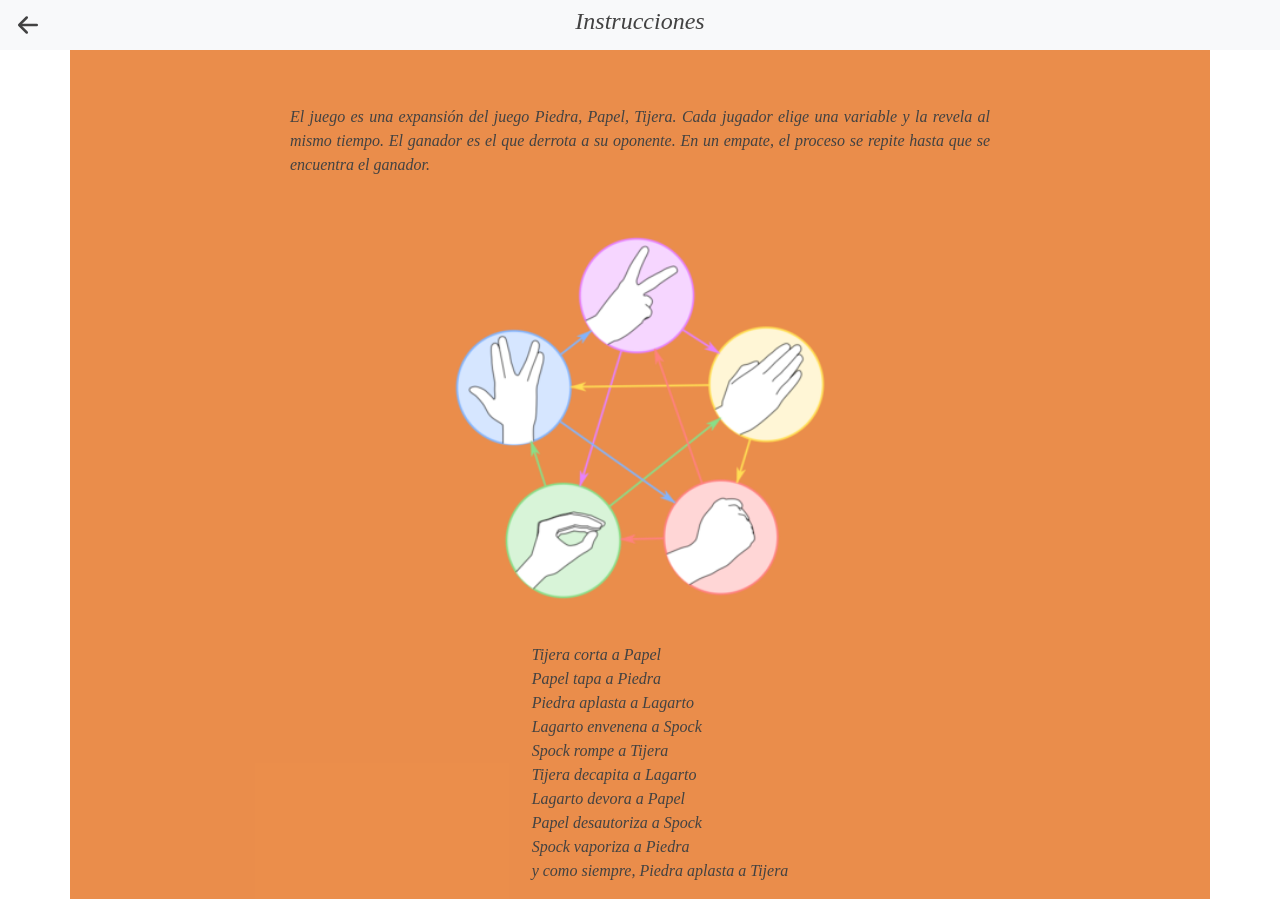
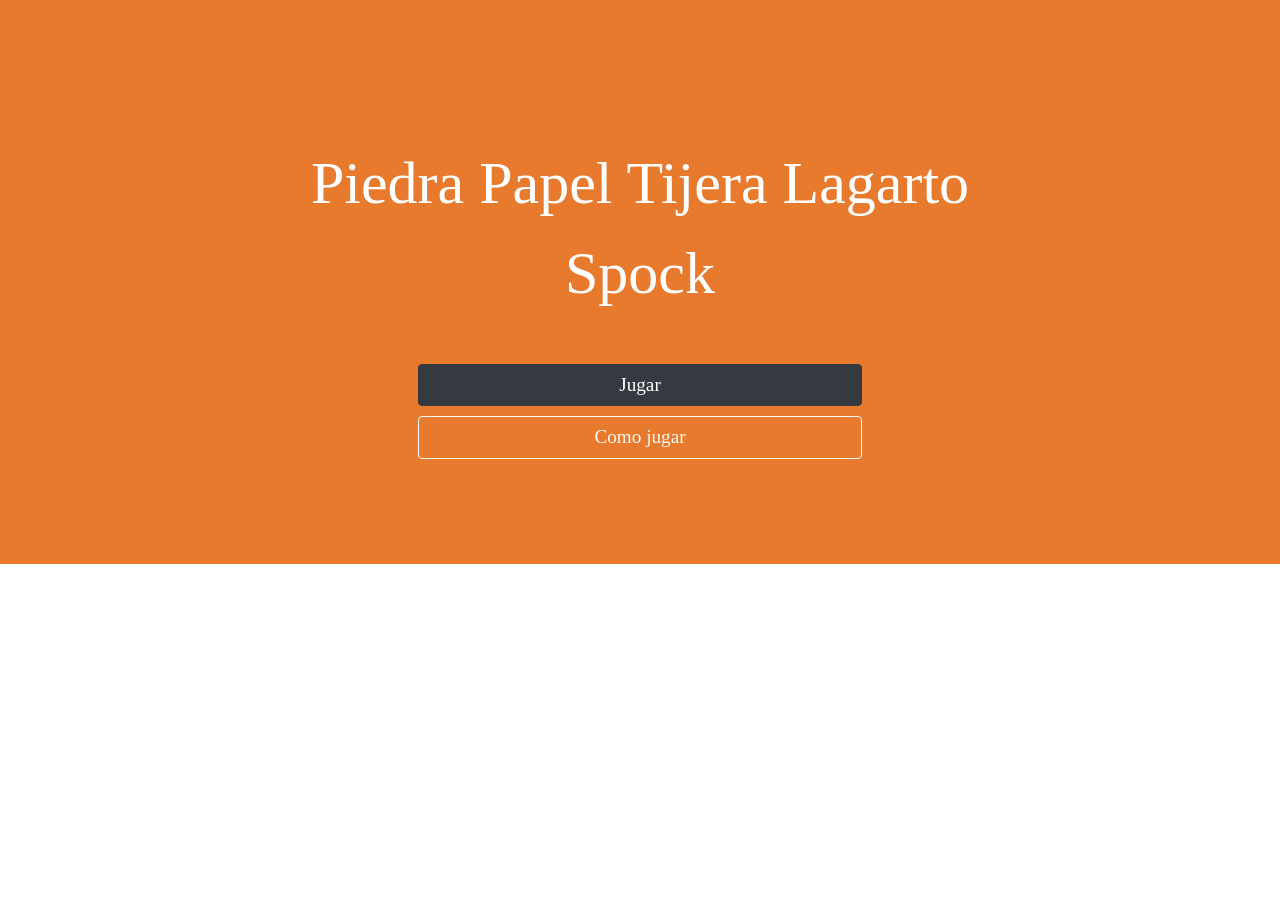
Before and after one commit to AntonellaDatri/piedra-papel-tijera-lagarto-spock, a React (Create React App) app: page /instrucciones in a window 1280 px wide. After the commit the page ends 800 px from the top, so only its background shows below. Built offline with nearby package versions, Linux system fonts and the light colour scheme.

Commit message:
cambios para git pages

```diff
--- a/package.json
+++ b/package.json
@@ -1,4 +1,5 @@
 {
+  "homepage":"https://github.com/AntonellaDatri/piedra-papel-tijera-lagarto-spock",
   "name": "unq-ui-antonella-datri-trabajo-final",
   "version": "0.1.0",
   "private": true,
@@ -13,6 +14,8 @@
     "react-scripts": "3.4.1"
   },
   "scripts": {
+    "predeploy": "npm run build",
+    "deploy": "gh-pages -d build",
     "start": "react-scripts start",
     "build": "react-scripts build",
     "test": "react-scripts test",
@@ -32,5 +35,8 @@
       "last 1 firefox version",
       "last 1 safari version"
     ]
+  },
+  "devDependencies": {
+    "gh-pages": "^3.1.0"
   }
 }
--- a/public/index.html
+++ b/public/index.html
@@ -24,7 +24,7 @@
       work correctly both with client-side routing and a non-root public URL.
       Learn how to configure a non-root public URL by running `npm run build`.
     -->
-    <title>React App</title>
+    <title>Piedra Papel Tijera...</title>
   </head>
   <body>
     <noscript>You need to enable JavaScript to run this app.</noscript>
--- a/src/App.js
+++ b/src/App.js
@@ -1,5 +1,5 @@
 import React from 'react';
-import {BrowserRouter,Switch,Route} from 'react-router-dom'
+import {BrowserRouter,Switch,Route, HashRouter} from 'react-router-dom'
 import Home from './pages/home.js';
 import Play from './pages/play.js';
 import Instrucciones from'./components/instrucciones'
@@ -8,13 +8,14 @@
 
 function App() {
   return (
-    <BrowserRouter>
-      <Switch>
-        <Route path="/play" component={Play} />
-        <Route path="/instrucciones" component={Instrucciones} />
-        <Route  path="/" component={Home} />
-      </Switch>
-    </BrowserRouter>
+    <div>
+      <HashRouter basename={process.env.PUBLIC_URL+"/"}>
+        <Route exact path="/play" component={Play} />
+        <Route exact path="/instrucciones" component={Instrucciones} />
+        <Route exact path="/" component={Home} />
+      </HashRouter>
+    </div>
+
   );
 }
 
```
Also changed, not shown: 1 other file (tests, documents, lock files or other folders).
